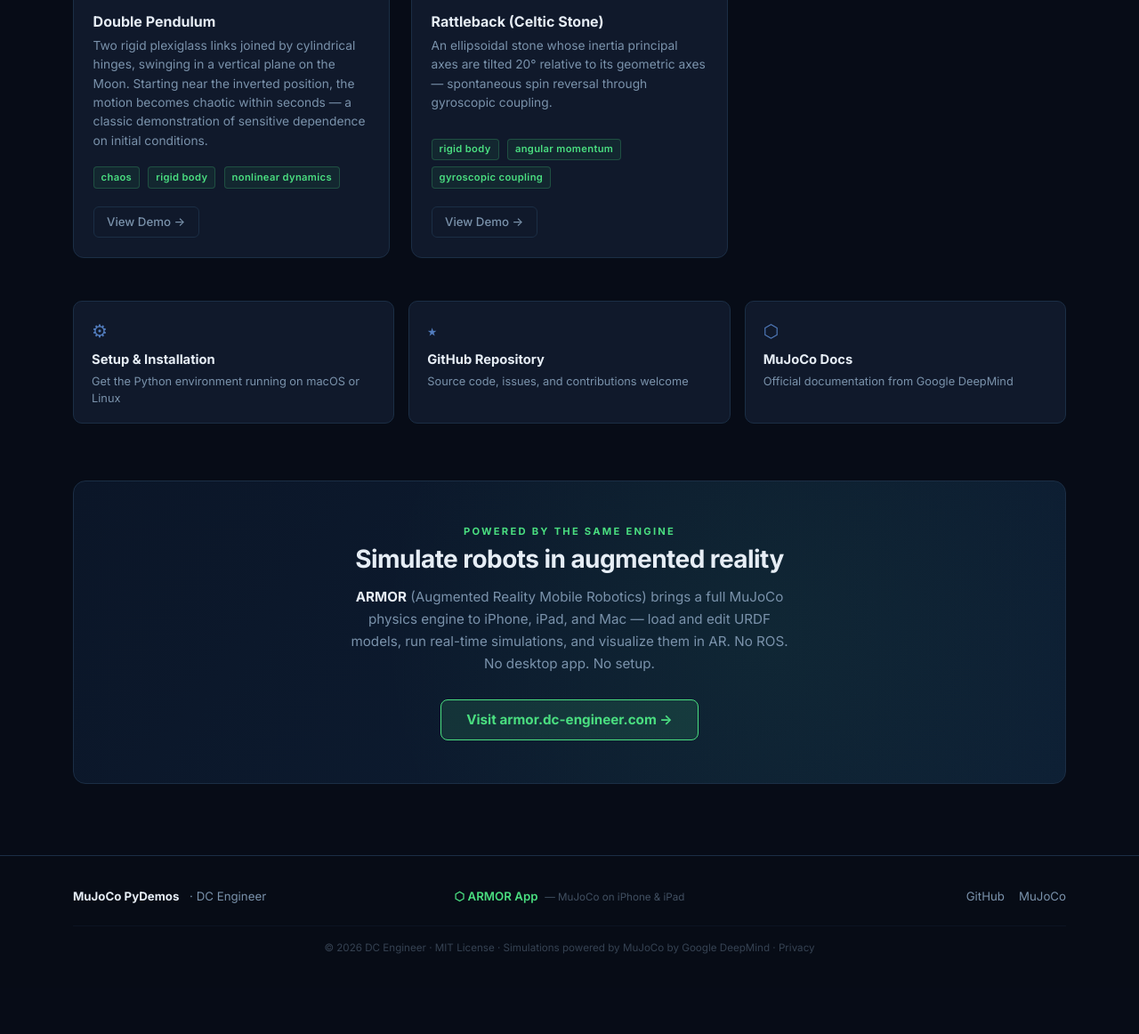
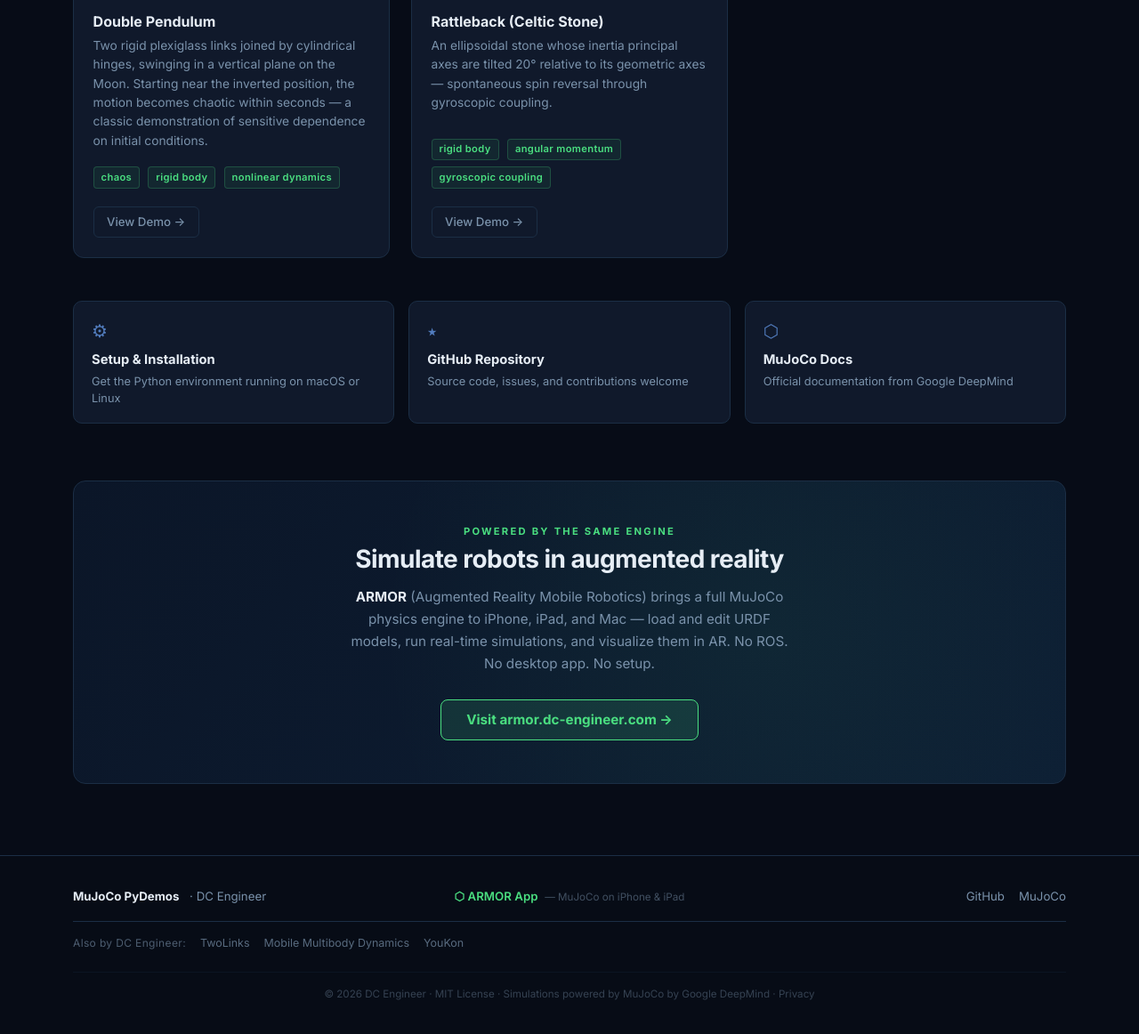
Before and after one commit to radcli14/MuJoCo-PyDemos, a Jekyll site: the page built from index.md, in a window 1280 px wide and 1400 px high, scrolled down 717 px, cut to the strip 238-1400 px from the top of the window. Shown: the whole strip at 89% size. Built offline with Jekyll 4.4.1, drawn with Linux system fonts in a browser that asks for light colours; nearby versions of some CDN libraries; a script that is not in the unit is left out; before the commit the page ends 2065 px from its top, so only the background shows below that.

Commit message:
added links to my other apps

```diff
--- a/_includes/footer.html
+++ b/_includes/footer.html
@@ -23,6 +23,19 @@
 
     </div>
 
+    <div class="footer-also-by">
+      <span class="footer-also-label">Also by DC Engineer:</span>
+      <a href="https://twolinks.dc-engineer.com"
+         target="_blank" rel="noopener"
+         class="footer-also-link">TwoLinks</a>
+      <a href="https://dc-engineer.com/mobile-multibody-dynamics/"
+         target="_blank" rel="noopener"
+         class="footer-also-link">Mobile Multibody Dynamics</a>
+      <a href="https://youkon.dc-engineer.com"
+         target="_blank" rel="noopener"
+         class="footer-also-link">YouKon</a>
+    </div>
+
     <hr style="border-color:var(--dc-border);margin:1.4rem 0 1rem;">
 
     <p class="mb-0 text-center small" style="opacity:0.4;">
--- a/assets/css/main.css
+++ b/assets/css/main.css
@@ -579,6 +579,36 @@
   font-weight: 600;
 }
 
+.footer-also-by {
+  display: flex;
+  flex-wrap: wrap;
+  align-items: center;
+  gap: 0.2rem 1rem;
+  margin-top: 1.1rem;
+  padding-top: 0.9rem;
+  border-top: 1px solid var(--dc-border);
+}
+
+.footer-also-label {
+  font-size: 0.75rem;
+  color: var(--dc-muted);
+  opacity: 0.6;
+  letter-spacing: 0.03em;
+}
+
+.footer-also-link {
+  font-size: 0.78rem;
+  color: var(--dc-muted) !important;
+  text-decoration: none;
+  opacity: 0.7;
+  transition: opacity 0.15s, color 0.15s;
+}
+
+.footer-also-link:hover {
+  color: var(--dc-text) !important;
+  opacity: 1;
+}
+
 /* ── Source files sidebar card ─────────────────────────────── */
 .source-file-row {
   display: flex;
```
